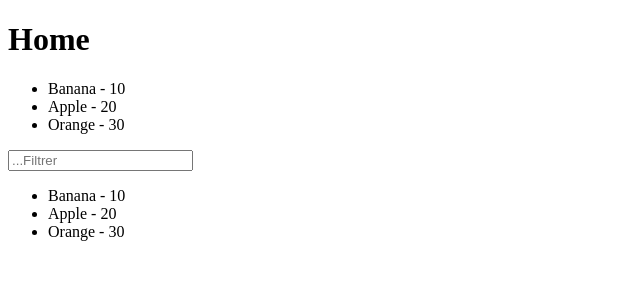
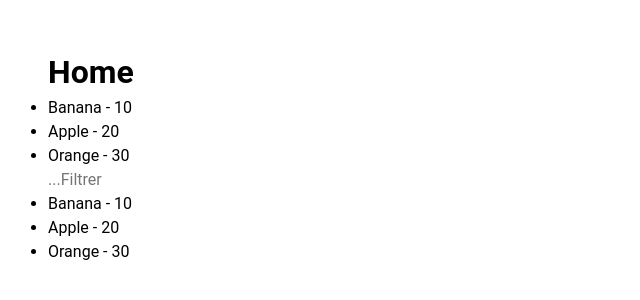
Before and after one commit to SylviePlayPlayeuse/PandaCook, a Vue app: page / in a window 1280 px wide. Shown: the top 300 px of the page, without its empty margins (0-640 px from the left). Built offline with nearby package versions, Linux system fonts and the light colour scheme.

Commit message:
add vuetify

```diff
--- a/src/App.vue
+++ b/src/App.vue
@@ -1,11 +1,15 @@
 <script setup lang="ts">
-import { RouterLink, RouterView } from 'vue-router'
-import HelloWorld from './components/HelloWorld.vue'
+import { RouterView } from 'vue-router'
 </script>
 
 <template>
-  <RouterView />
+    <div class="main">
+        <RouterView />
+    </div>
 </template>
 
 <style scoped>
+.main {
+    padding: 3rem;
+}
 </style>
--- a/src/main.ts
+++ b/src/main.ts
@@ -6,9 +6,20 @@ import { createPinia } from 'pinia'
 import App from './App.vue'
 import router from './router'
 
+import 'vuetify/styles'
+import { createVuetify } from 'vuetify'
+import * as components from 'vuetify/components'
+import * as directives from 'vuetify/directives'
+
 const app = createApp(App)
+
+const vuetify = createVuetify({
+    components,
+    directives,
+})
 
 app.use(createPinia())
 app.use(router)
 
+app.use(vuetify)
 app.mount('#app')
```
